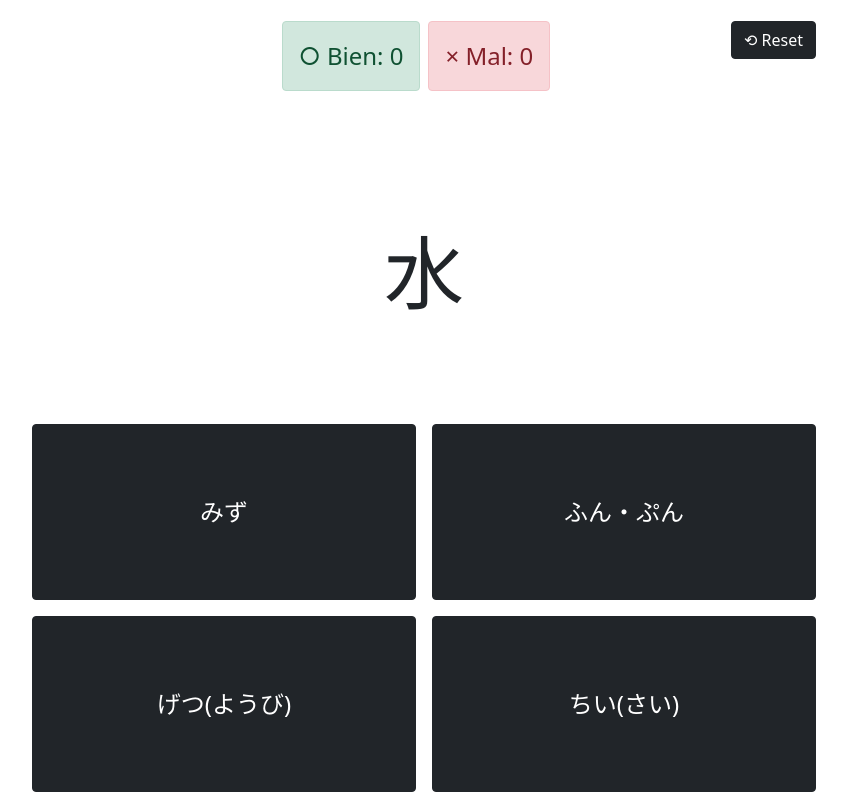
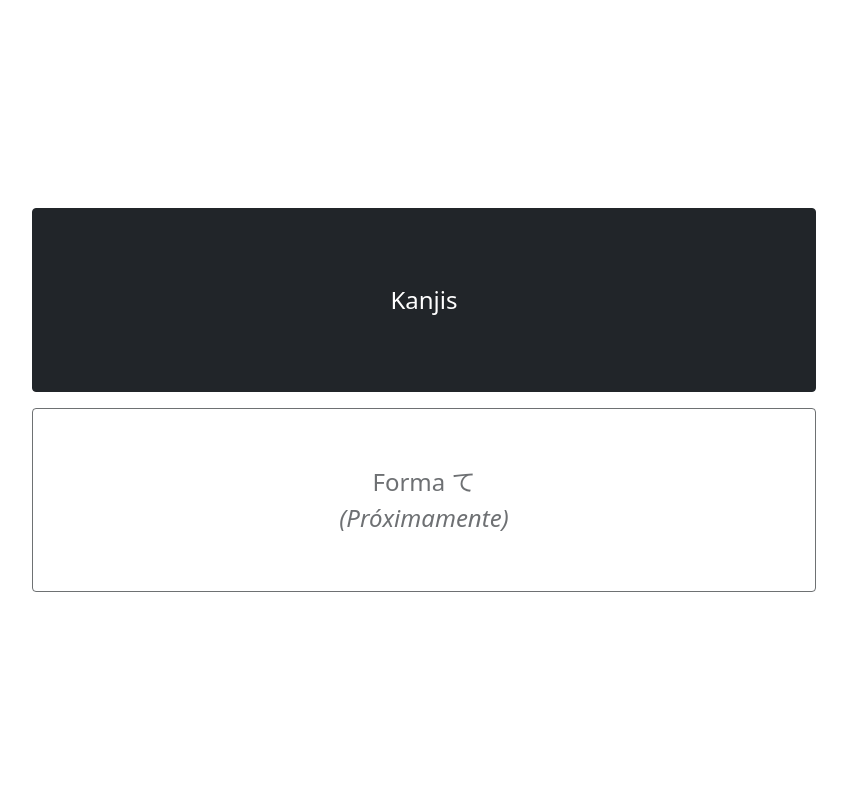
Before and after one commit to prausela/jouzu-kizuna, a React (Create React App) app: page / in a window 1280 px wide. Shown: the whole page, without its empty margins (216-1063 px from the left). Built offline with nearby package versions, Linux system fonts and the light colour scheme.

Commit message:
Add main menu
Now you can select game mode

```diff
--- a/src/UI/Interface.js
+++ b/src/UI/Interface.js
@@ -6,28 +6,35 @@ import 'bootstrap/dist/css/bootstrap.min.css';
 import './Interface.css';
 
 // Controllers
-//import MainMenuController from './MainMenuController';
+import MainMenuController from './MainMenuController';
 import GameController from './GameController';
 
 const Interface = (props) => {
     const interfaces = {
-        /*"main_menu" : {
+        "main_menu" : {
             className   : "main-menu-interface",
             controller  : MainMenuController
-        },*/
+        },
         "game"      : {
             className   : "game-interface",
             controller  : GameController
         }
     }
 
-    const [ currInterface, setCurrInterface ] = useState("game");
+    const [ currInterface, setCurrInterface ] = useState("main_menu");
 
     const className     = "interface " + interfaces[currInterface].className;
     const Controller    = interfaces[currInterface].controller
+
+    const switchToGameMode = (gameMode) => {
+        setCurrInterface(gameMode);
+    }
+
     return (
         <div className={className}>
-            <Controller />
+            <Controller
+                switchToGameMode={switchToGameMode}
+            />
         </div>
     )
 }
--- /dev/null
+++ b/src/UI/MainMenuController.js
@@ -0,0 +1,13 @@
+import React from 'react';
+import MainMenuUI from './main_menu/MainMenuUI';
+
+const MainMenuController = (props) => {
+    const switchToGame = () => props.switchToGameMode("game");
+    return (
+        <MainMenuUI
+            switchToGame={switchToGame}
+        />
+    )
+}
+
+export default MainMenuController;
--- /dev/null
+++ b/src/UI/main_menu/MainMenuUI.css
@@ -0,0 +1,17 @@
+.main-menu-interface {
+    display: grid;
+    grid-template-rows: 1fr 1fr 1fr 1fr;
+    grid-template-columns: auto;
+}
+
+.mode .btn {
+    font-size: 1.5em;
+}
+
+.mode1 {
+    grid-row-start: 2;
+}
+
+.mode2 {
+    grid-row-start: 3;
+}
--- /dev/null
+++ b/src/UI/main_menu/MainMenuUI.js
@@ -0,0 +1,20 @@
+import React from 'react';
+import { Button } from 'react-bootstrap';
+
+import './MainMenuUI.css';
+
+const MainMenuUI = (props) => {
+    const switchToGame = props.switchToGame;
+    return (
+        <>
+            <div className="flex-grow-1 mode mode1 d-grid p-2">
+                <Button variant="outline-dark" onClick={switchToGame} active>Kanjis</Button>
+            </div>
+            <div className="flex-grow-1 mode mode2 d-grid p-2">
+                <Button variant="outline-dark" disabled>Forma て<br /><em>(Pr&oacute;ximamente)</em></Button>
+            </div>
+        </>
+    )
+}
+
+export default MainMenuUI;
```
